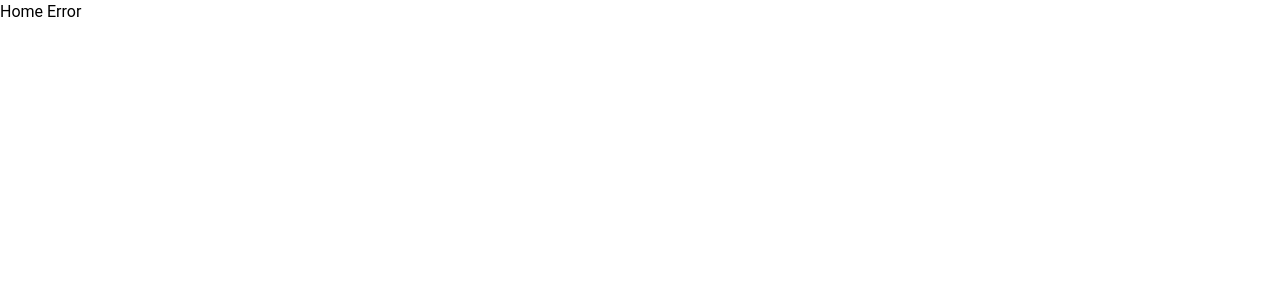
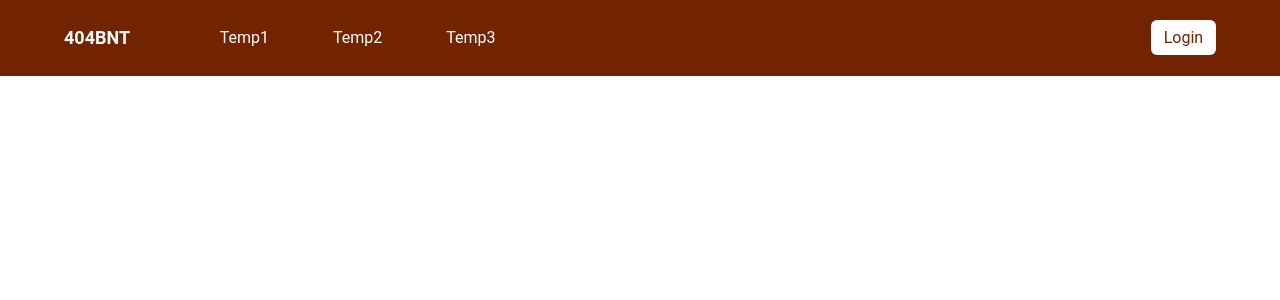
Before and after one commit to hongphucle1010/EmployeeAssessment-FE, a React (Vite) app: page /HomePage in a window 1280 px wide. Before the commit this address had no page. Shown: the top 300 px of the page. Built offline with nearby package versions, Linux system fonts and the light colour scheme.

Commit message:
Add navigation component

```diff
--- a/src/App.tsx
+++ b/src/App.tsx
@@ -1,8 +1,33 @@
 import './App.css'
-import Router from './routes'
+import { BrowserRouter as Router, Route, Navigate, Routes } from 'react-router-dom'
+import Navigation from './components/navigation/Navigation'
+import { Button } from 'flowbite-react'
+
+function Temp() {
+  return (
+    <>
+      <Button></Button>
+    </>
+  )
+}
 
 function App() {
-  return <Router />
+  return (
+    <>
+      <Router>
+        <Routes>
+          <Route path='/' element={<Navigate to='/HomePage' />} />
+          <Route element={<Navigation />}>
+            <Route path='/HomePage' element={<Temp />} />
+            <Route path='/Temp1' element={<Temp />} />
+            <Route path='/Temp2' element={<Temp />} />
+            <Route path='/Temp3' element={<Temp />} />
+            <Route path='/Login' element={<Temp />} />
+          </Route>
+        </Routes>
+      </Router>
+    </>
+  )
 }
 
 export default App
--- /dev/null
+++ b/src/components/navigation/Navigation.tsx
@@ -0,0 +1,44 @@
+import { Link, Outlet } from 'react-router-dom'
+
+const Navigation = () => {
+  return (
+    <>
+      <header className='w-full flex items-center justify-between px-[5vw] py-[3vh] bg-[#722400] text-white fixed top-0 left-0 z-50'>
+        <div className='flex flex-1 items-center'>
+          <div className='mr-[2vw]'>
+            <Link to='/HomePage' className='text-lg font-bold'>
+              404BNT
+            </Link>
+          </div>
+          <div className='flex flex-1 items-center space-x-[5vw] ml-[5vw]'>
+            <Link to='/Temp1' className='hover:text-gray-300 transition'>
+              Temp1
+            </Link>
+            <Link to='/Temp2' className='hover:text-gray-300 transition'>
+              Temp2
+            </Link>
+            <Link to='/Temp3' className='hover:text-gray-300 transition'>
+              Temp3
+            </Link>
+          </div>
+        </div>
+        {/* Nav 2: Login Button */}
+        <div>
+          <Link
+            to='/Login'
+            className='bg-white text-[#722400] px-[1vw] py-[1vh] rounded-md hover:bg-gray-200 transition'
+          >
+            Login
+          </Link>
+        </div>
+      </header>
+
+      {/* Thêm khoảng trống phía trên nội dung để không bị che bởi header cố định */}
+      <main>
+        <Outlet />
+      </main>
+    </>
+  )
+}
+
+export default Navigation
```
